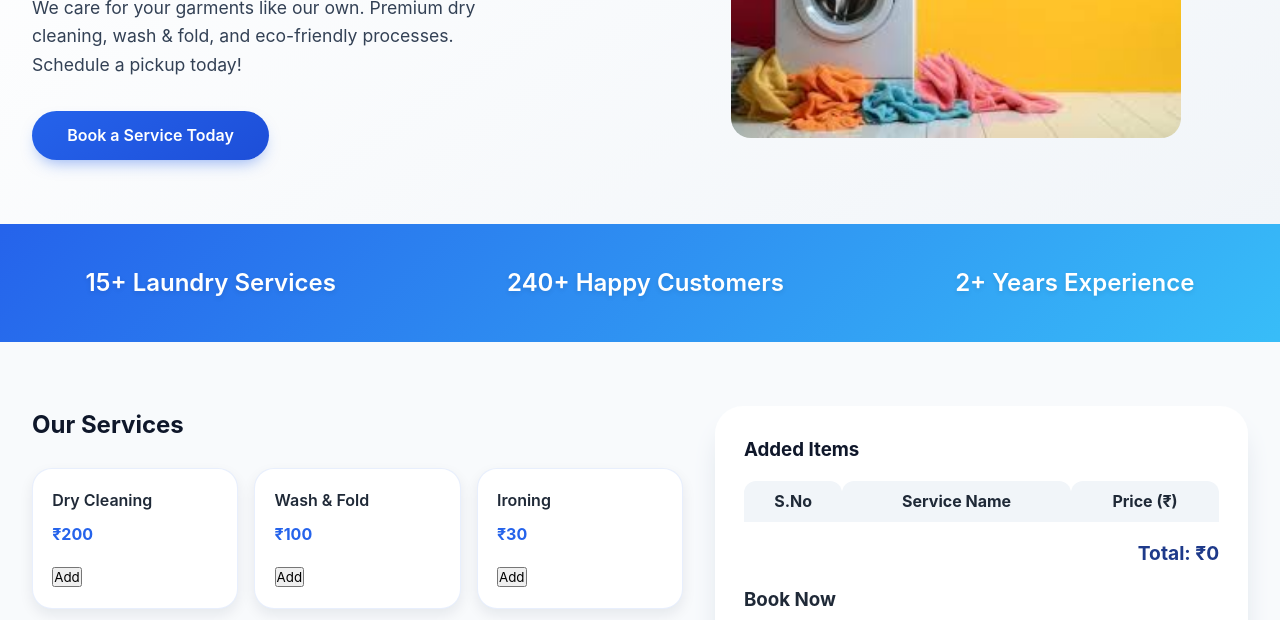
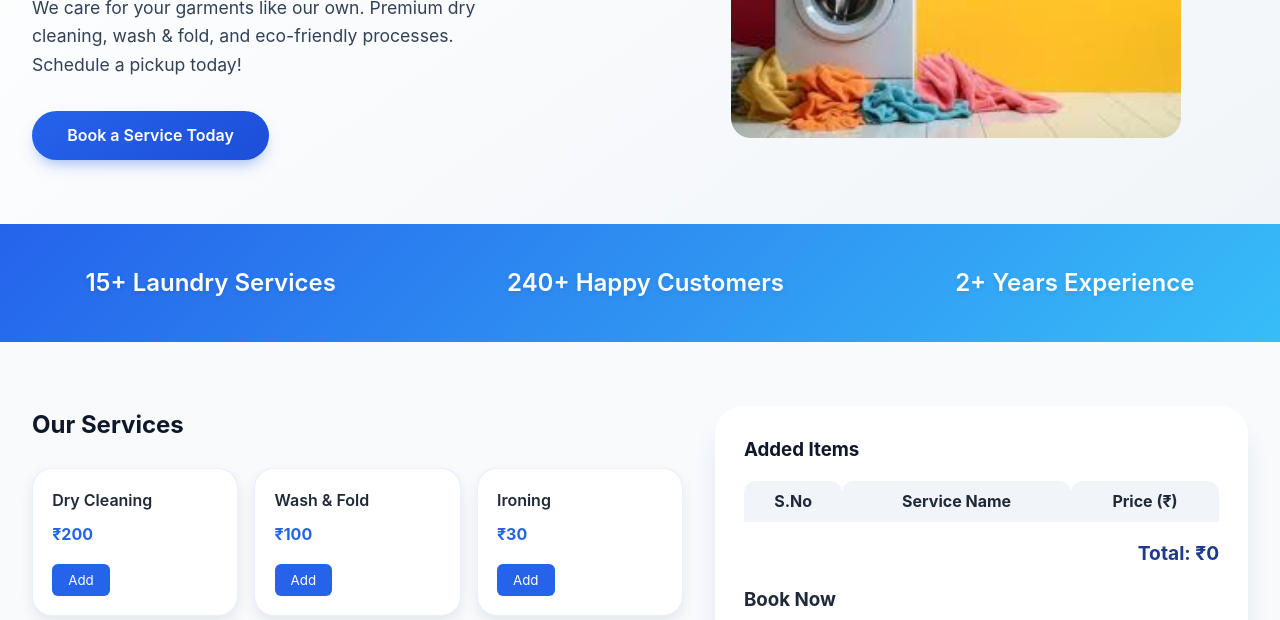
Before and after one commit to Anirudh-786/laundry-services-app, a plain HTML site: page index.html in a window 1280 px wide. Shown: the part 325-945 px from the top of the page. Drawn offline with nearby package versions, Linux system fonts and the light colour scheme.

Commit message:
Update style.css

```diff
--- a/style.css
+++ b/style.css
@@ -287,3 +287,12 @@ body {
     .stats-strip { flex-direction: column; }
     .footer-container { grid-template-columns: 1fr; }
 }
+
+.toggle-btn{
+background:#2563eb;
+color:white;
+border:none;
+padding:8px 16px;
+border-radius:6px;
+cursor:pointer;
+}
```
